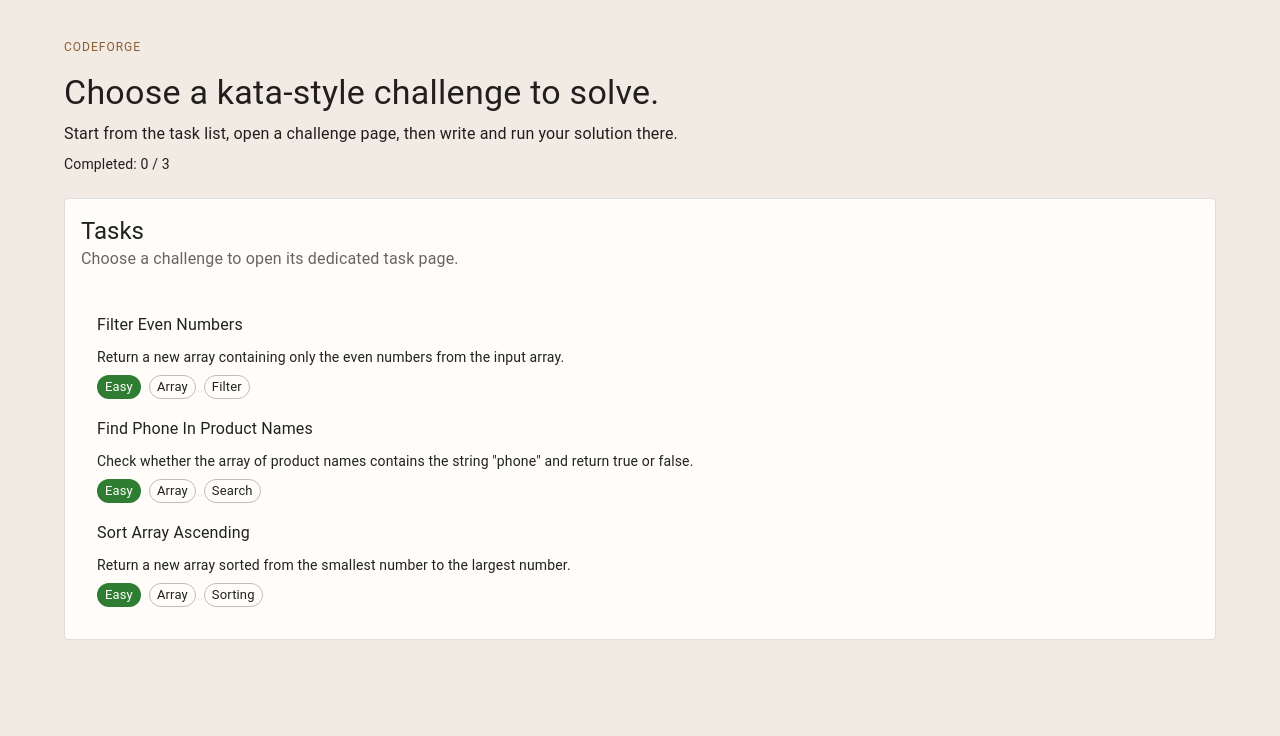
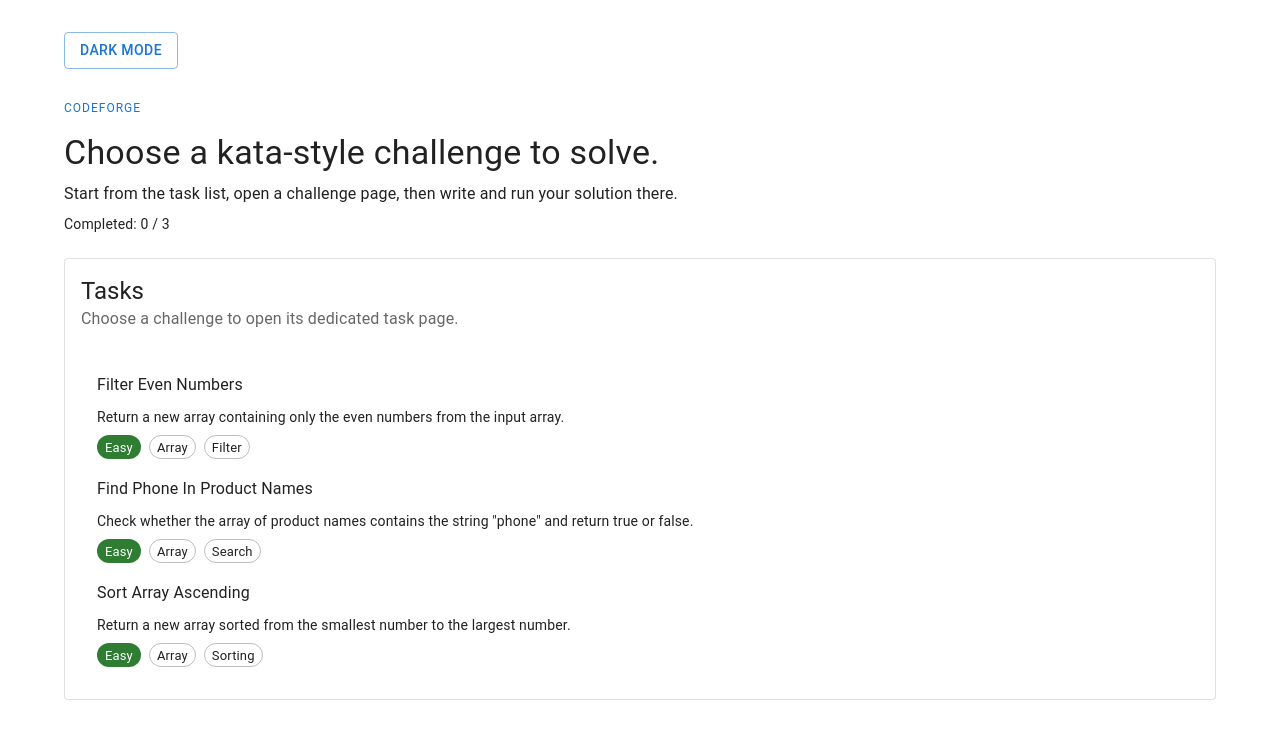
Before and after one commit to anton-11001/code-forge, a React (Vite) app: page / in a window 1280 px wide. Shown: the top 736 px of the page. Built offline with nearby package versions, Linux system fonts and the light colour scheme.

Commit message:
feat: implement theme mode toggle and context for dynamic theme switching

```diff
--- a/src/components/CodeEditor.tsx
+++ b/src/components/CodeEditor.tsx
@@ -21,13 +21,19 @@ export function CodeEditor({ value, onChange }: CodeEditorProps) {
   const editorTheme = theme.palette.mode === "dark" ? "vs-dark" : "light";
 
   return (
-      <Card variant="outlined">
+    <Card variant="outlined">
       <CardHeader title="Solution" />
       <CardContent>
         <Box sx={{ height: 460 }}>
           <Suspense
             fallback={
-              <Stack sx={{ height: "100%", alignItems: "center", justifyContent: "center" }}>
+              <Stack
+                sx={{
+                  height: "100%",
+                  alignItems: "center",
+                  justifyContent: "center",
+                }}
+              >
                 <CircularProgress size={28} />
               </Stack>
             }
--- /dev/null
+++ b/src/components/ThemeModeToggle.tsx
@@ -0,0 +1,12 @@
+import { Button } from "@mui/material";
+import { useThemeMode } from "../theme/ThemeModeContext";
+
+export function ThemeModeToggle() {
+  const { mode, toggleMode } = useThemeMode();
+
+  return (
+    <Button variant="outlined" onClick={toggleMode}>
+      {mode === "light" ? "Dark mode" : "Light mode"}
+    </Button>
+  );
+}
--- a/src/main.tsx
+++ b/src/main.tsx
@@ -1,16 +1,14 @@
 import { StrictMode } from "react";
 import { createRoot } from "react-dom/client";
-import { CssBaseline, ThemeProvider } from "@mui/material";
 import { RouterProvider } from "react-router/dom";
 import router from "./router";
-import theme from "./theme";
+import { AppThemeProvider } from "./theme/ThemeModeContext";
 import "./index.css";
 
 createRoot(document.getElementById("root")!).render(
   <StrictMode>
-    <ThemeProvider theme={theme}>
-      <CssBaseline />
+    <AppThemeProvider>
       <RouterProvider router={router} />
-    </ThemeProvider>
+    </AppThemeProvider>
   </StrictMode>,
 );
--- a/src/pages/TaskListPage.tsx
+++ b/src/pages/TaskListPage.tsx
@@ -1,6 +1,7 @@
 import { useEffect, useState } from "react";
 import { Box, Container, Stack, Typography } from "@mui/material";
 import { TaskList } from "../components/TaskList";
+import { ThemeModeToggle } from "../components/ThemeModeToggle";
 import { tasks } from "../tasks";
 import { getCompletedTaskIds } from "../utils/taskCompletion";
 
@@ -15,6 +16,10 @@ function TaskListPage() {
     <Container maxWidth="lg">
       <Box sx={{ py: 4 }}>
         <Stack spacing={3}>
+          <Box>
+            <ThemeModeToggle />
+          </Box>
+
           <Stack spacing={1}>
             <Typography variant="overline" color="primary">
               CodeForge
--- a/src/pages/TaskPage.tsx
+++ b/src/pages/TaskPage.tsx
@@ -17,6 +17,7 @@ import {
 import { Link, Navigate, useParams } from "react-router";
 import { CodeEditor } from "../components/CodeEditor";
 import { ResultPanel } from "../components/ResultPanel";
+import { ThemeModeToggle } from "../components/ThemeModeToggle";
 import { tasks } from "../tasks";
 import type { ExecutionResult } from "../types/result";
 import { isTaskCompleted, markTaskAsCompleted } from "../utils/taskCompletion";
@@ -70,6 +71,10 @@ function TaskPage() {
     <Container maxWidth="lg">
       <Box sx={{ py: 4 }}>
         <Stack spacing={3}>
+          <Box>
+            <ThemeModeToggle />
+          </Box>
+
           <Card variant="outlined">
             <CardContent>
               {showCompletedView ? (
--- /dev/null
+++ b/src/theme/ThemeModeContext.tsx
@@ -0,0 +1,83 @@
+import {
+  CssBaseline,
+  ThemeProvider,
+  createTheme,
+  type PaletteMode,
+} from "@mui/material";
+import {
+  createContext,
+  useContext,
+  useEffect,
+  useState,
+  type ReactNode,
+} from "react";
+
+type ThemeModeContextValue = {
+  mode: PaletteMode;
+  toggleMode: () => void;
+};
+
+const STORAGE_KEY = "codeforge:themeMode";
+
+const ThemeModeContext = createContext<ThemeModeContextValue | undefined>(
+  undefined,
+);
+
+function getInitialMode(): PaletteMode {
+  const savedMode = window.localStorage.getItem(STORAGE_KEY);
+
+  if (savedMode === "light" || savedMode === "dark") {
+    return savedMode;
+  }
+
+  return "light";
+}
+
+type AppThemeProviderProps = {
+  children: ReactNode;
+};
+
+export function AppThemeProvider({ children }: AppThemeProviderProps) {
+  const [mode, setMode] = useState<PaletteMode>(getInitialMode);
+
+  useEffect(() => {
+    window.localStorage.setItem(STORAGE_KEY, mode);
+  }, [mode]);
+
+  const toggleMode = () => {
+    setMode((currentMode) => (currentMode === "light" ? "dark" : "light"));
+  };
+
+  const theme = createTheme({
+    palette: {
+      mode,
+      // primary: {
+      //   main: "#8b5e34",
+      // },
+    },
+  });
+
+  const value = {
+    mode,
+    toggleMode,
+  };
+
+  return (
+    <ThemeModeContext.Provider value={value}>
+      <ThemeProvider theme={theme}>
+        <CssBaseline />
+        {children}
+      </ThemeProvider>
+    </ThemeModeContext.Provider>
+  );
+}
+
+export function useThemeMode() {
+  const context = useContext(ThemeModeContext);
+
+  if (!context) {
+    throw new Error("useThemeMode must be used within AppThemeProvider.");
+  }
+
+  return context;
+}
--- a/src/theme/index.ts
+++ /dev/null
@@ -1,18 +0,0 @@
-import { createTheme } from "@mui/material";
-
-const theme = createTheme({
-  palette: {
-    primary: {
-      main: "#8b5e34",
-    },
-    success: {
-      main: "#2e7d32",
-    },
-    background: {
-      default: "#f2ebe3",
-      paper: "#fffdf9",
-    },
-  },
-});
-
-export default theme;
```
